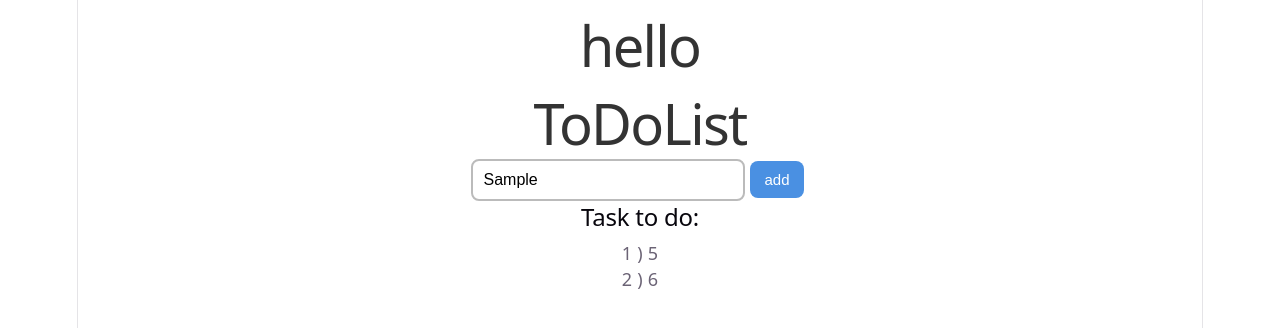
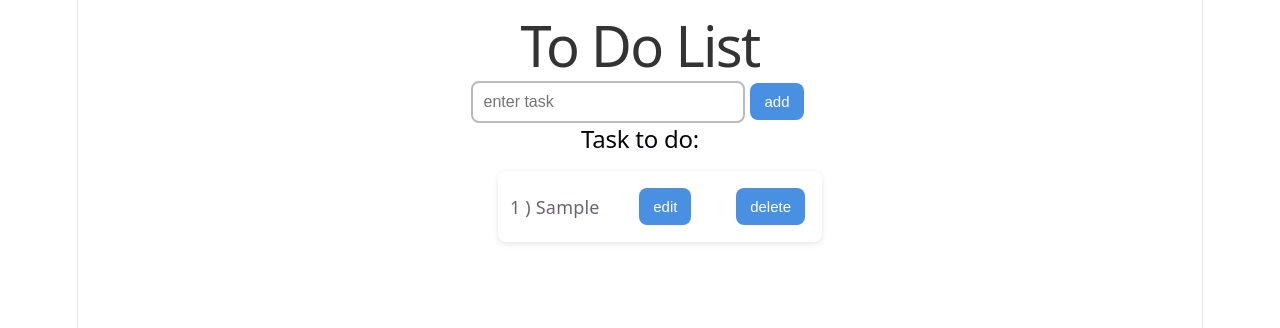
Before and after one commit to Aviyay318/code_class_year_b, a React (Vite) app in the folder edulab/: page / in a window 1280 px wide. Both pictures are taken after typing "Sample" into the empty fields and a click on the button "add". Shown: the top 328 px of the page. Built offline with nearby package versions, Linux system fonts and the light colour scheme.

Commit message:
add update and delete

```diff
--- a/edulab/src/App.jsx
+++ b/edulab/src/App.jsx
@@ -3,11 +3,10 @@ import './App.css'
 import ToDoList from "./components/ToDoList.jsx";
 
 function App() {
-  const [count, setCount] = useState(0)
+
 
   return (
     <>
-      <h1>hello</h1>
       <ToDoList />
     </>
   )
--- a/edulab/src/components/ToDoList.jsx
+++ b/edulab/src/components/ToDoList.jsx
@@ -4,50 +4,61 @@ import "./TodoList.css"
 
 function ToDoList(){
     const [task,setTask]=useState("")
-    const [tasks,setTasks]=useState([5,6])
-
+    const [tasks,setTasks]=useState([])
+    const [index,setIndex]=useState(null)
 
     const addTask=()=>{
-
+        if (index===null){
+            setTasks([...tasks,task])
+        }else{
+            const tempTasks =[...tasks];
+            tempTasks[index] = task
+            setTasks(tempTasks)
+            setIndex(null)
+        }
+        setTask("")
     }
 
-    // const print=()=>{
-    // return(
-    //     <div>hi</div>
-    // )
-    // }
+    const editTask=(i)=>{
+        setIndex(i)
+        setTask(tasks[i])
+    }
+
+    const deleteTask=(iToDelete)=>{
+        setTasks(tasks.filter((task,i)=>i!==iToDelete))
+    }
 
     return(
         <div>
-            <h1>ToDoList</h1>
+            <h1>To Do List</h1>
             <input value={task}
+                   placeholder={"enter task"}
                    onChange={(e)=>setTask(e.target.value)}
             />
-            <button onClick={addTask}>add</button>
-            {/*{print()}*/}
+            <button onClick={addTask}>{index===null?"add":"edit"}</button>
+
             <h2>Task to do:</h2>
-            {/*<p>אם כן:</p>*/}
-            {/*{*/}
-            {/*    tasks.length>0&&<p>yes</p>*/}
-            {/*}*/}
-            {/*<p>מה קורה שכן מה קורה שלא</p>*/}
+
             {
                 tasks.length>0?
-                    <div>
+                    <ol>
                         {
                             tasks.map((task,i)=>{
                                 return(
-                                    <p key={i}>
+                                    <li key={i}>
                                         {i+1} )  {task}
-                                    </p>
+                                        <button onClick={()=>editTask(i)}>edit</button>
+                                        <button onClick={()=>deleteTask(i)}>delete</button>
+                                    </li>
                                 )
                             })
                         }
-                    </div>
+                    </ol>
                     :
                     <div>אין משימות ממתינות </div>
 
             }
+
         </div>
 
     )
```
